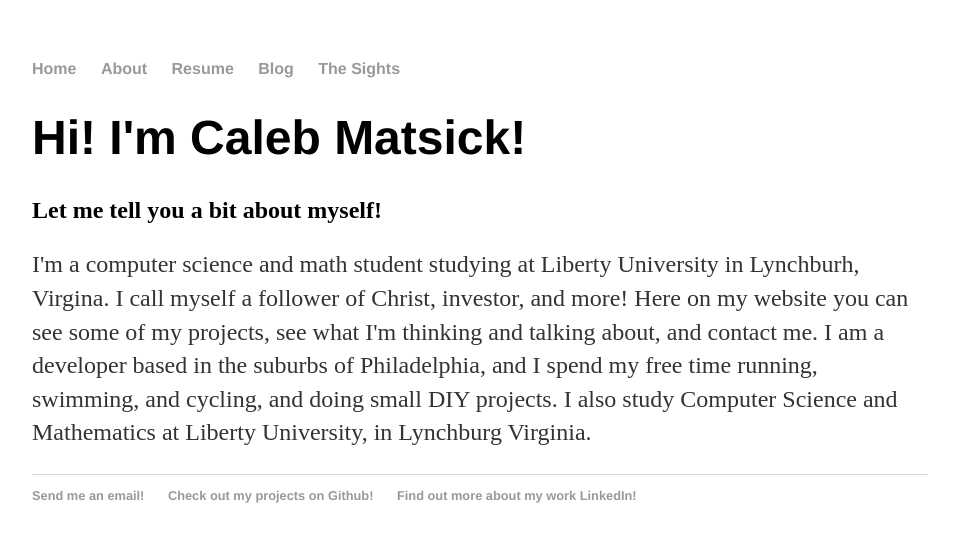
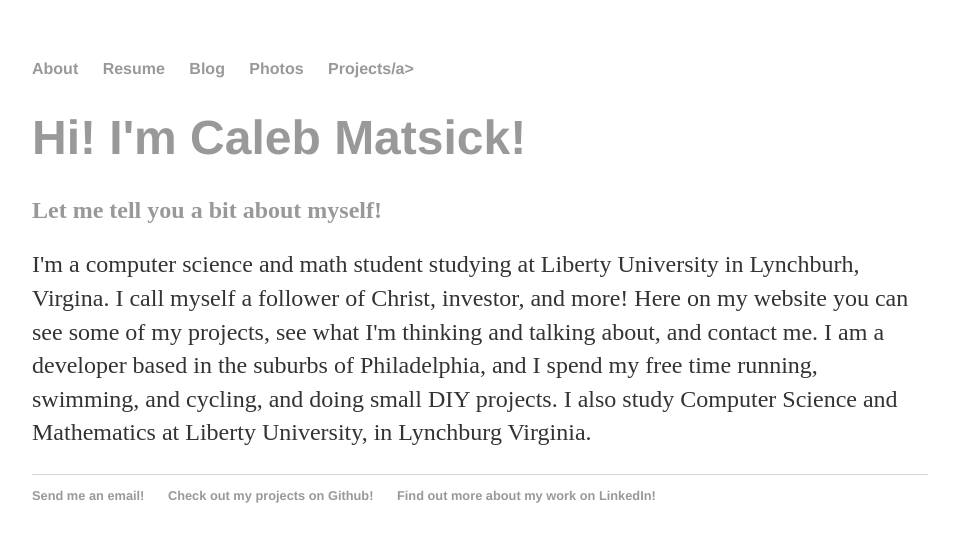
Before and after one commit to IronmanMk40/Matsick-Dot-Com, a Jekyll site: the page built from index.html, in a window 1280 px wide. Shown: the top 542 px of the page, without its empty margins (160-1119 px from the left). Built offline with Jekyll 4.4.1, drawn with Linux system fonts in a browser that asks for light colours.

Commit message:
Changed navigation options

```diff
--- a/_layouts/default.html
+++ b/_layouts/default.html
@@ -9,11 +9,11 @@
 		<body>
 			<nav>
 	    		<ul>
-	        		<li><a href="/">Home</a></li>
-		        	<li><a href="/about">About</a></li>
+	        		<li><a href="/">About</a></li>
 	        		<li><a href="CalebMatsickResume.pdf">Resume</a></li>
 	        		<li><a href="/blog">Blog</a></li>
-				<li><a href="/photos">The Sights</a></li>
+				<li><a href="/photos">Photos</a></li>
+				<li><a href="/projects">Projects/a></li>
 	    		</ul>
 			</nav>
 			<div class="container">
@@ -25,7 +25,7 @@
 	    		<ul>
 	        		<li><a href="mailto:caleb@matsick.com">Send me an email!</a></li>
 	        		<li><a href="https://github.com/calebmatsick">Check out my projects on Github!</a></li>
-				<li><a href="https://www.linkedin.com/in/calebmatsick/">Find out more about my work LinkedIn! </a></li>
+				<li><a href="https://www.linkedin.com/in/calebmatsick/">Find out more about my work on LinkedIn! </a></li>
 				</ul>
 			</footer>
 		</body>
```
